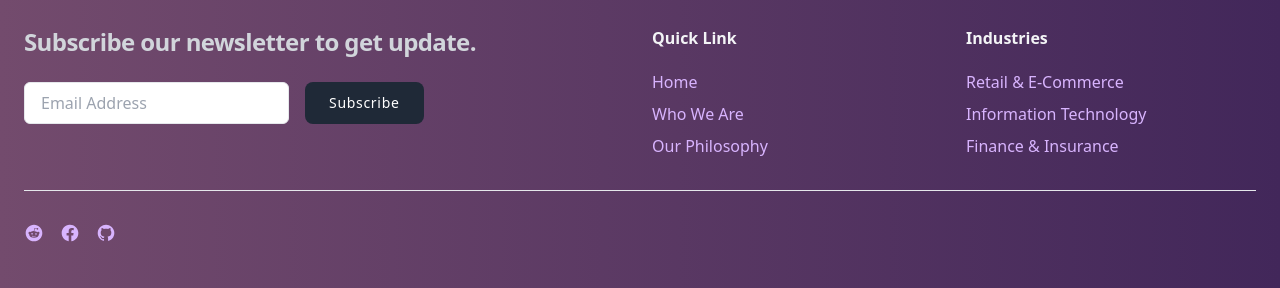
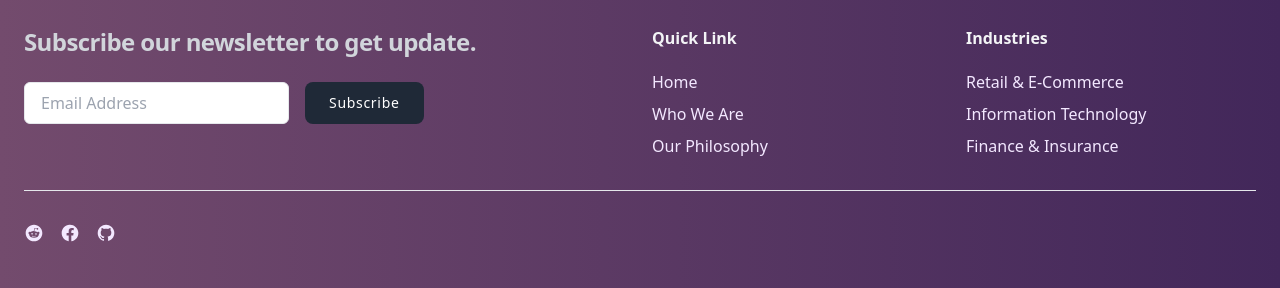
Before and after one commit to MD-TANVIR7462/Charitious_Client, a React (Vite) app: page /relief-goods in a window 1280 px wide. Shown: the part 894-1182 px from the top of the page. Built offline with nearby package versions, Linux system fonts and the light colour scheme; no server answers.

Commit message:
theme complete

```diff
--- a/src/App.tsx
+++ b/src/App.tsx
@@ -1,14 +1,37 @@
 import { useEffect, useState } from "react";
 import MainLayout from "./layout/MainLayout";
 
+type Theme = "dark" | "light" | "system";
+
 function App() {
-  const [theme, setTheme] = useState("light");
+  const [theme, setTheme] = useState<Theme | null>(() => {
+    const storedTheme = localStorage.getItem("theme");
+    return storedTheme ? (storedTheme as Theme) : null;
+  });
+
+  useEffect(() => {
+    if (!theme) {
+      if (window.matchMedia("(prefers-color-scheme: dark)").matches) {
+        setTheme("dark");
+      } else if (window.matchMedia("(prefers-color-scheme: light)").matches) {
+        setTheme("light");
+      } else {
+        setTheme("system");
+      }
+    } else {
+      localStorage.setItem("theme", theme);
+    }
+  }, [theme]);
+
   useEffect(() => {
     if (theme === "dark") {
       document.documentElement.classList.add("dark");
+      document.documentElement.classList.remove("light", "system");
     } else if (theme === "system") {
+      document.documentElement.classList.remove("dark", "light");
       document.documentElement.classList.add("system");
     } else {
+      document.documentElement.classList.remove("dark", "system");
       document.documentElement.classList.add("light");
     }
   }, [theme]);
@@ -20,8 +43,6 @@ function App() {
       }
         ${theme === "dark" && "bg-gradient-to-bl  from-[#1e0123] to-[#000000]"}
         ${theme === "light" && "bg-gradient-to-l  from-[#42275a] to-[#734b6d]"}
-
-
       `}
     >
       <MainLayout setTheme={setTheme}></MainLayout>
@@ -30,4 +51,3 @@ function App() {
 }
 
 export default App;
-// from-[#42275a] to-[#734b6d]
--- a/src/component/Shared/Footer.tsx
+++ b/src/component/Shared/Footer.tsx
@@ -1,10 +1,10 @@
 const Footer = () => {
   return (
-    <footer className=" dark:bg-gray-900 shadow-2xl">
+    <footer className="  shadow-2xl">
       <div className="container px-6 py-12 mx-auto">
         <div className="grid grid-cols-1 gap-6 sm:grid-cols-2 sm:gap-y-10 lg:grid-cols-4 ">
           <div className="sm:col-span-2">
-            <h1 className="max-w-lg text-xl font-semibold tracking-tight text-gray-300 xl:text-2xl dark:text-white">
+            <h1 className="max-w-lg text-xl font-semibold tracking-tight text-gray-300 xl:text-2xl ">
               Subscribe our newsletter to get update.
             </h1>
 
@@ -12,7 +12,7 @@ const Footer = () => {
               <input
                 id="email"
                 type="text"
-                className="px-4 py-2 text-gray-700 bg-white border rounded-md dark:bg-gray-900 dark:text-gray-300 dark:border-gray-600 focus:border-blue-400 dark:focus:border-blue-300 focus:outline-none focus:ring focus:ring-opacity-40 focus:ring-blue-300"
+                className="px-4 py-2 text-gray-700 bg-white border rounded-md  focus:border-blue-400 focus:outline-none focus:ring focus:ring-opacity-40 focus:ring-blue-300"
                 placeholder="Email Address"
               />
 
@@ -23,26 +23,26 @@ const Footer = () => {
           </div>
 
           <div>
-            <p className="font-semibold text-gray-100 dark:text-white">
+            <p className="font-semibold text-gray-100 ">
               Quick Link
             </p>
 
             <div className="flex flex-col items-start mt-5 space-y-2">
               <a
                 href=""
-                className="text-purple-300 transition-colors duration-300 dark:text-gray-300 dark:hover:text-blue-400 hover:underline hover:text-blue-500"
+                className="text-purple-100 transition-colors duration-300  hover:underline hover:text-blue-500"
               >
                 Home
               </a>
               <a
                 href=""
-                className="text-purple-300 transition-colors duration-300 dark:text-gray-300 dark:hover:text-blue-400 hover:underline hover:text-blue-500"
+                className="text-purple-100 transition-colors duration-300  hover:underline hover:text-blue-500"
               >
                 Who We Are
               </a>
               <a
                 href=""
-                className="text-purple-300 transition-colors duration-300 dark:text-gray-300 dark:hover:text-blue-400 hover:underline hover:text-blue-500"
+                className="text-purple-100 transition-colors duration-300  hover:underline hover:text-blue-500"
               >
                 Our Philosophy
               </a>
@@ -50,26 +50,26 @@ const Footer = () => {
           </div>
 
           <div>
-            <p className="font-semibold text-gray-100 dark:text-white">
+            <p className="font-semibold text-gray-100 ">
               Industries
             </p>
 
             <div className="flex flex-col items-start mt-5 space-y-2">
               <a
                 href=""
-                className="text-purple-300 transition-colors duration-300 dark:text-gray-300 dark:hover:text-blue-400 hover:underline hover:text-blue-500"
+                className="text-purple-100 transition-colors duration-300  hover:underline hover:text-blue-500"
               >
                 Retail & E-Commerce
               </a>
               <a
                 href=""
-                className="text-purple-300 transition-colors duration-300 dark:text-gray-300 dark:hover:text-blue-400 hover:underline hover:text-blue-500"
+                className="text-purple-100 transition-colors duration-300  hover:underline hover:text-blue-500"
               >
                 Information Technology
               </a>
               <a
                 href=""
-                className="text-purple-300 transition-colors duration-300 dark:text-gray-300 dark:hover:text-blue-400 hover:underline hover:text-blue-500"
+                className="text-purple-100 transition-colors duration-300  hover:underline hover:text-blue-500"
               >
                 Finance & Insurance
               </a>
@@ -77,12 +77,12 @@ const Footer = () => {
           </div>
         </div>
 
-        <hr className="my-6 border-gray-200 md:my-8 dark:border-gray-700" />
+        <hr className="my-6 border-gray-200 md:my-8 " />
 
         <div className="flex items-center justify-between">
           <div className="flex -mx-2">
             <a
-              className="mx-2 text-purple-300 transition-colors duration-300 dark:text-gray-300 hover:text-blue-500 dark:hover:text-blue-400"
+              className="mx-2 text-purple-100 transition-colors duration-300  hover:text-blue-500 "
               aria-label="Reddit"
             >
               <svg
@@ -96,7 +96,7 @@ const Footer = () => {
             </a>
 
             <a
-              className="mx-2 text-purple-300 transition-colors duration-300 dark:text-gray-300 hover:text-blue-500 dark:hover:text-blue-400"
+              className="mx-2 text-purple-100 transition-colors duration-300  hover:text-blue-500 "
               aria-label="Facebook"
             >
               <svg
@@ -110,7 +110,7 @@ const Footer = () => {
             </a>
 
             <a
-              className="mx-2 text-purple-300 transition-colors duration-300 dark:text-gray-300 hover:text-blue-500 dark:hover:text-blue-400"
+              className="mx-2 text-purple-100 transition-colors duration-300  hover:text-blue-500 "
               aria-label="Github"
             >
               <svg
--- a/src/pages/AllRelifPage.tsx
+++ b/src/pages/AllRelifPage.tsx
@@ -64,7 +64,7 @@ if(!data){
                    rounded-full
                    text-base text-body-color
                    font-medium
-                   hover:border-primary hover:bg-primary hover:text-white
+                   hover:border-primary hover:bg-primary text-white
                    transition
                    cursor-pointer
                    "
```
